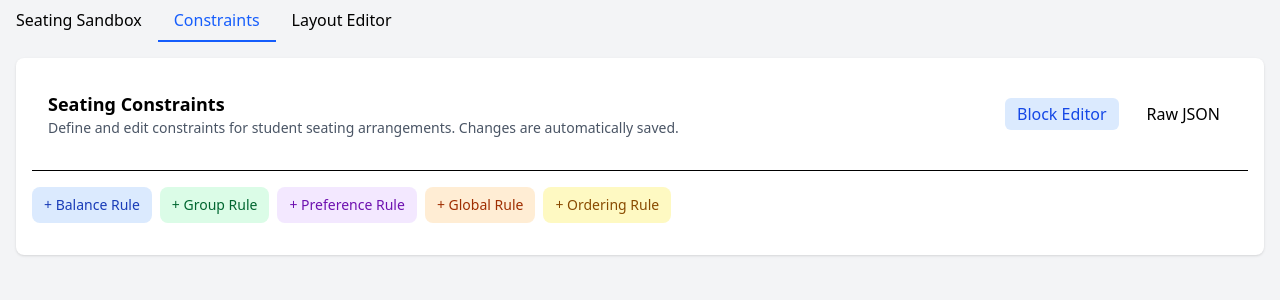
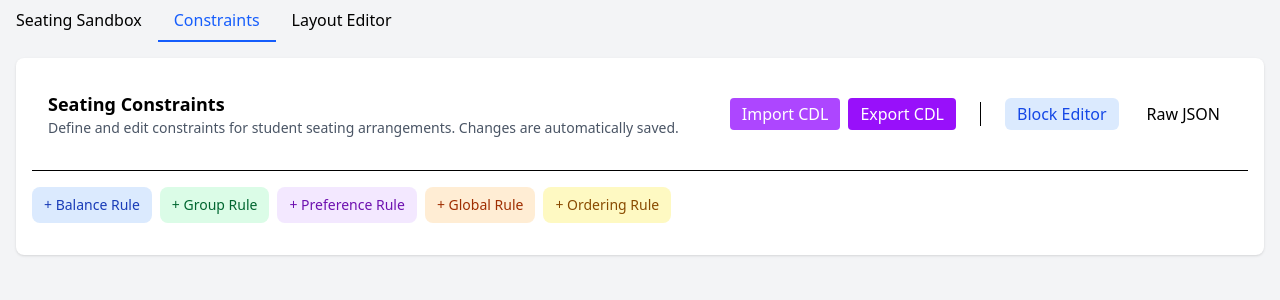
Before and after one commit to veryboi/seating, a React (Vite) app: page / in a window 1280 px wide. Both pictures are taken after a click on the button "Constraints". Shown: the top 300 px of the page. Built offline with nearby package versions, Linux system fonts and the light colour scheme.

Commit message:
import/export feature for .cdl

```diff
--- a/src/components/ConstraintsTab.jsx
+++ b/src/components/ConstraintsTab.jsx
@@ -11,6 +11,7 @@ function ConstraintsTab({
 }) {
   const [activeTab, setActiveTab] = useState('blocks');
   const [rawValue, setRawValue] = useState(cdlDraft);
+  const [blockEditorKey, setBlockEditorKey] = useState(0);
 
   // Keep raw value in sync with cdlDraft
   React.useEffect(() => {
@@ -33,8 +34,66 @@ function ConstraintsTab({
     }
   };
 
+  const exportCdl = () => {
+    if (!cdlDraft || cdlDraft.trim() === '') {
+      alert("No CDL to export. Please create some constraints first.");
+      return;
+    }
+
+    try {
+      // Validate and pretty-format the CDL
+      const cdlObj = JSON.parse(cdlDraft);
+      const formattedCdl = JSON.stringify(cdlObj, null, 2);
+
+      const blob = new Blob([formattedCdl], { type: 'text/plain' });
+      const url = URL.createObjectURL(blob);
+      const a = document.createElement('a');
+      a.href = url;
+      a.download = 'constraints.cdl';
+      document.body.appendChild(a);
+      a.click();
+      document.body.removeChild(a);
+      URL.revokeObjectURL(url);
+    } catch (err) {
+      alert("Could not export CDL. Make sure it's valid JSON.");
+      console.error(err);
+    }
+  };
+
   return (
     <div className="flex-1 p-4">
+      <input
+        id="importCdlInput"
+        type="file"
+        accept=".cdl,text/plain"
+        className="hidden"
+        onChange={(e) => {
+          const f = e.target.files?.[0];
+          if (f) {
+            const reader = new FileReader();
+            reader.onload = (evt) => {
+              try {
+                const cdlText = evt.target.result;
+                // Validate that it's valid JSON
+                const cdlObj = JSON.parse(cdlText);
+                // Validate against CDL schema
+                const validCdl = parseCDL(cdlObj);
+                const formattedCdl = JSON.stringify(validCdl, null, 2);
+                setCdlDraft(formattedCdl);
+                setRawValue(formattedCdl);
+                // Force BlockEditor to remount with new data
+                setBlockEditorKey(prev => prev + 1);
+              } catch (err) {
+                alert("Could not parse CDL file. Make sure it contains valid CDL JSON.");
+                console.error(err);
+              }
+            };
+            reader.readAsText(f);
+          }
+          e.target.value = "";
+        }}
+      />
+
       <div className="bg-white rounded-lg shadow p-4">
         <div className="p-4 border-b">
           <div className="flex justify-between items-center mb-4">
@@ -44,6 +103,22 @@ function ConstraintsTab({
                 Define and edit constraints for student seating arrangements. Changes are automatically saved.
               </p>
             </div>
+            <div className="flex items-center gap-4">
+              <div className="flex gap-2">
+                <button
+                  className="bg-purple-500 text-white px-3 py-1 rounded hover:bg-purple-600"
+                  onClick={() => document.getElementById("importCdlInput").click()}
+                >
+                  Import CDL
+                </button>
+                <button
+                  className="bg-purple-600 text-white px-3 py-1 rounded hover:bg-purple-700"
+                  onClick={exportCdl}
+                >
+                  Export CDL
+                </button>
+              </div>
+              <div className="border-l h-6 mx-2"></div>
               <div className="flex gap-4">
                 <button
                   className={`px-3 py-1 rounded-md transition-colors ${
@@ -68,9 +143,11 @@ function ConstraintsTab({
               </div>
             </div>
           </div>
+        </div>
 
         {activeTab === 'blocks' ? (
           <BlockEditor
+            key={blockEditorKey}
             value={cdlDraft}
             onChange={setCdlDraft}
             students={studentList}
--- a/src/lib/cdl-schema.ts
+++ b/src/lib/cdl-schema.ts
@@ -45,7 +45,7 @@ export interface Seat {
 
     preferences?: PreferenceRule[];
 
-    /** Room-wide settings that aren't expressible via balanceRules */
+    /** Room-wide settings that aren’t expressible via balanceRules */
     global?: GlobalRules;
 
     /** How the queue is ordered before filling seats */
@@ -60,15 +60,15 @@ export interface Seat {
     scope: "desk" | "row" | "room";
     mode: "even" | "max" | "min";
     value?: number;                        // used by max / min
-    tolerance?: number;                    // allowed imbalance for "even"
+    tolerance?: number;                    // allowed imbalance for “even”
   };
 
   export type GroupRule = {
     tags?: string[];
     students?: string[];
     relation: "together" | "apart";
-    minDistance?: number;                  // "apart" by ≥ N seats
-    clusterSize?: number;                  // "together" in groups of N
+    minDistance?: number;                  // “apart” by ≥ N seats
+    clusterSize?: number;                  // “together” in groups of N
   };
 
   export type GlobalRules = {
@@ -90,8 +90,6 @@ export type PreferenceRule = {
     seatIds?: string[];           // explicit seat list
     deskIds?: string[];           // any seat belonging to these desks
 
-    /** Whether this is a positive or negative preference */
-    modifier?: "prefers" | "does not prefer";  // default: "prefers"
 
     /** Positive reward; optimiser subtracts this from cost when satisfied */
     weight: number;
@@ -161,7 +159,6 @@ export type PreferenceRule = {
             tags:     { type: "array", items: { type: "string" }, minItems: 1 },
             seatIds:  { type: "array", items: { type: "string" }, minItems: 1 },
             deskIds:  { type: "array", items: { type: "string" }, minItems: 1 },
-            modifier: { enum: ["prefers", "does not prefer"] },
             weight:   { type: "integer", minimum: 1 }
           },
 
```
Lines whose indentation alone changed are shown as unchanged.
